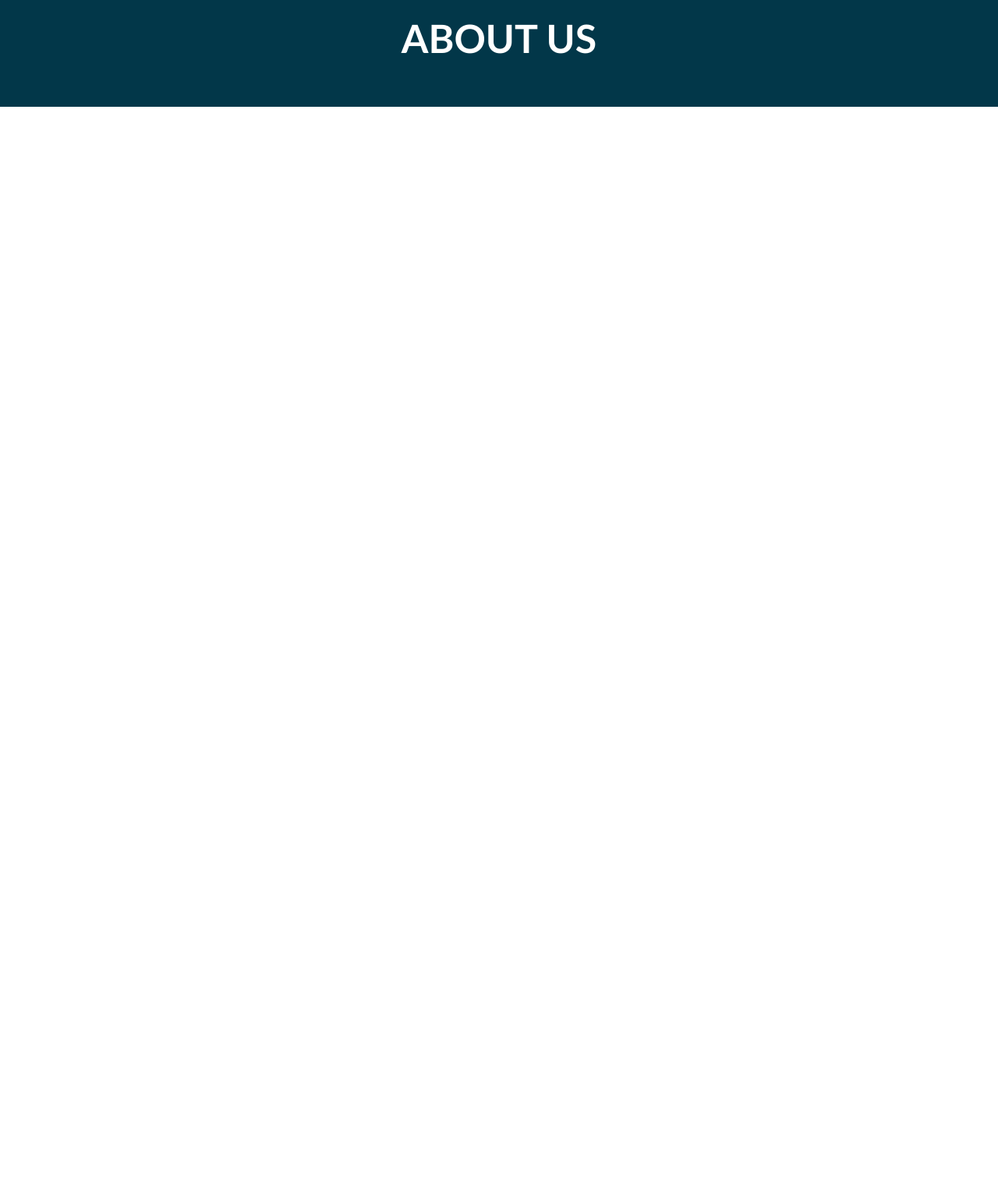
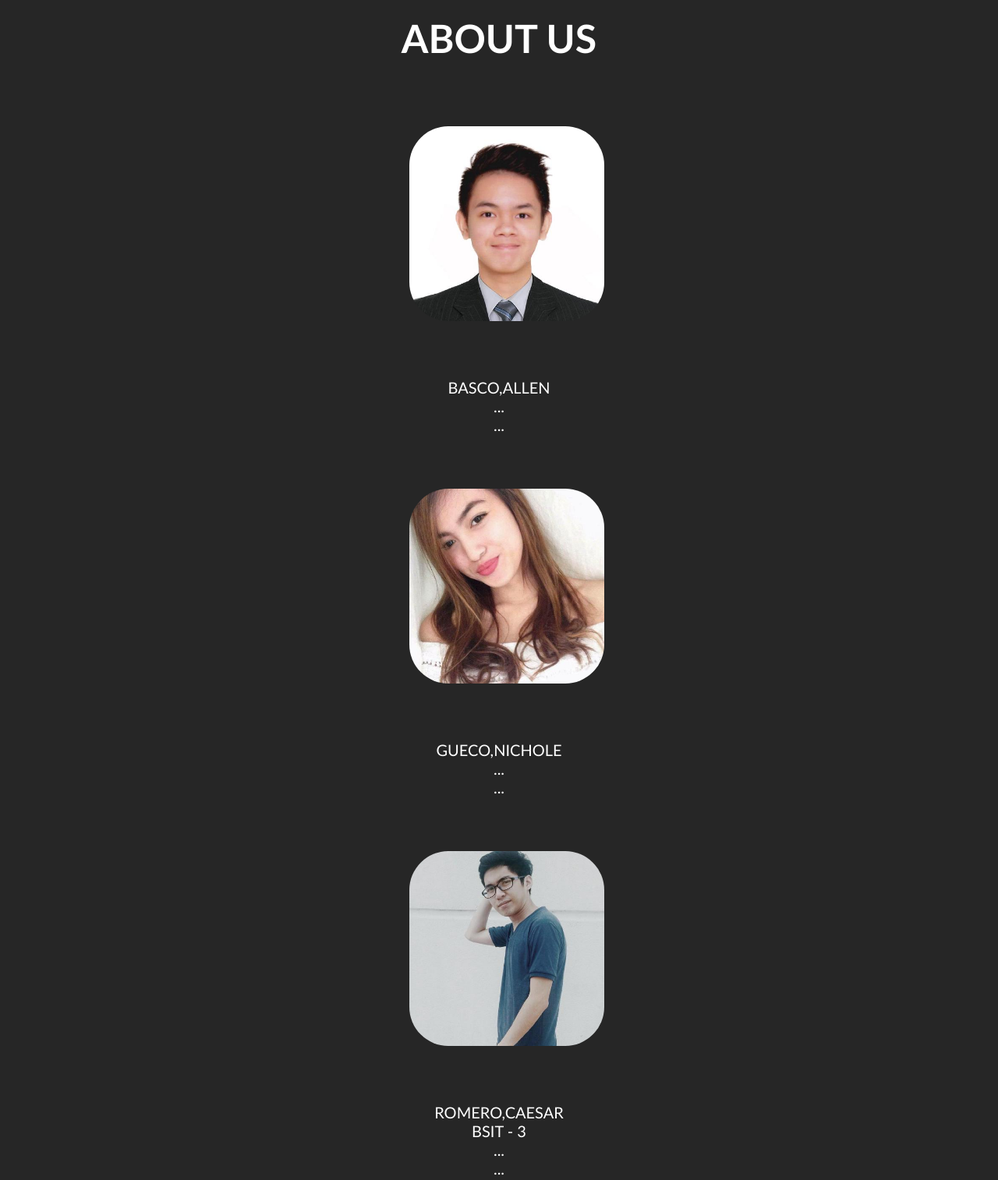
Before and after one commit to pkuser2/WebTech-LongTermProject, a plain HTML site: page Website/index.html in a window 1280 px wide. Shown: the part 1100-2614 px from the top of the page at 78% size. Before the commit the page ends 1237 px from the top, so only its background shows below. Drawn offline with Linux system fonts and the light colour scheme.

Commit message:
Changed the background color and added content in the section About Us, added dropdown navigation menu in the Home Section and changed the background in the section Prelims.
Signed-off-by: CJVRomero <caesarromero1805@gmail.com>

```diff
--- a/Website/css/style.css
+++ b/Website/css/style.css
@@ -29,7 +29,19 @@ nav ul{
 }
 .subSection{
   height:100%;
-  background-color: #023749;
+  background-color: #262626;
+  padding-left: 25px;
+  padding-top: 25px;
+  padding-right: 25px;
+  padding-bottom: 25px;
+  background-size: cover;
+  background-repeat: no-repeat;
+  background-position: center;
+  background-attachment: fixed;
+}
+.subSection1{
+  height:100%;
+  background-image: url("../images/Prelim_subSection.jpg");
   padding-left: 25px;
   padding-top: 25px;
   padding-right: 25px;
@@ -69,6 +81,53 @@ nav ul{
 	text-transform: uppercase;
 	font-size: 50px;
 	color: #ffffff;
+}
+.box{
+    width: 800px;
+    text-align: center;
+    margin: auto;
+}
+.image{
+    width:250px;
+    height:250px;
+    z-index: -1;
+    transition: 0.1s ease-in-out;
+}
+
+.image:hover{
+    transform: scale(1.2);
+}
+.container{
+  max-width: 230px;
+  height:250px;
+  position: relative;
+  width: 900px;
+  margin: 50px;
+  display:inline-block;
+}
+.image_aboutUs{
+    width:250px;
+    height: 250px;
+    position: absolute;
+    left: 0;
+    top:0;
+    border-radius: 50px;
+    transition: 0.1s ease-in-out;
+}
+
+.image_aboutUs:hover{
+    transform: scale(1.2);
+}
+
+.container .text{
+  position: absolute;
+  top: 70%;
+  left: 15%;
+}
+.text{
+  color: #ffffff;
+  font-family: "Trebuchet MS", Helvetica, sans-serif;
+  font-size: 20px;
 }
 .PrelimSectOne{
   background-image: url("../images/PrelimSect1.jpg");
--- a/Website/index.html
+++ b/Website/index.html
@@ -19,8 +19,12 @@
 			<li><a href="finals.html">Finals</a></li>
 			<li><a href="midterm.html">Midterms</a></li>
 			<li><a href="prelims.html">Prelims</a></li>
-			<li><a href="index.html">Home</a></li>
-
+			<li class="dropdown">
+                <a href="#" class="dropbtn">Home</a>
+                <div class="dropdown-content">
+                    <a href="#About">About Us</a>
+                </div>
+            </li>
 		</ul>
     </nav>
 
@@ -37,7 +41,27 @@
          <div class="about1">
          <h1>About Us</h1>
          </div>
+
+         <div class="box">
+    <div class="container">
+        <img class="image_aboutUs" src="images/members/Basco.jpg">
+        </div>
+        <p class="text">Basco,Allen<br>...<br>...</p>
     </div>
+	<div class="box">
+    <div class="container">
+        <img class="image_aboutUs" src="images/members/Gueco.jpg">
+        </div>
+        <p class="text">Gueco,Nichole<br>...<br>...</p>
+    </div>
+	<div class="box">
+    <div class="container">
+        <img class="image_aboutUs" src="images/members/Romero.jpg">
+        </div>
+        <p class="text">Romero,Caesar<br>BSIT - 3<br>...<br>...</p>
+    	</div>
+    </div>
+
 
 
 </body>
```
Also changed, not shown: Website/prelims.html (+2 -2 lines), Website/images/Prelim_subSection.jpg (added), Website/images/members/Basco.jpg (added), Website/images/members/Gueco.jpg (added), Website/images/members/Romero.jpg (added).
